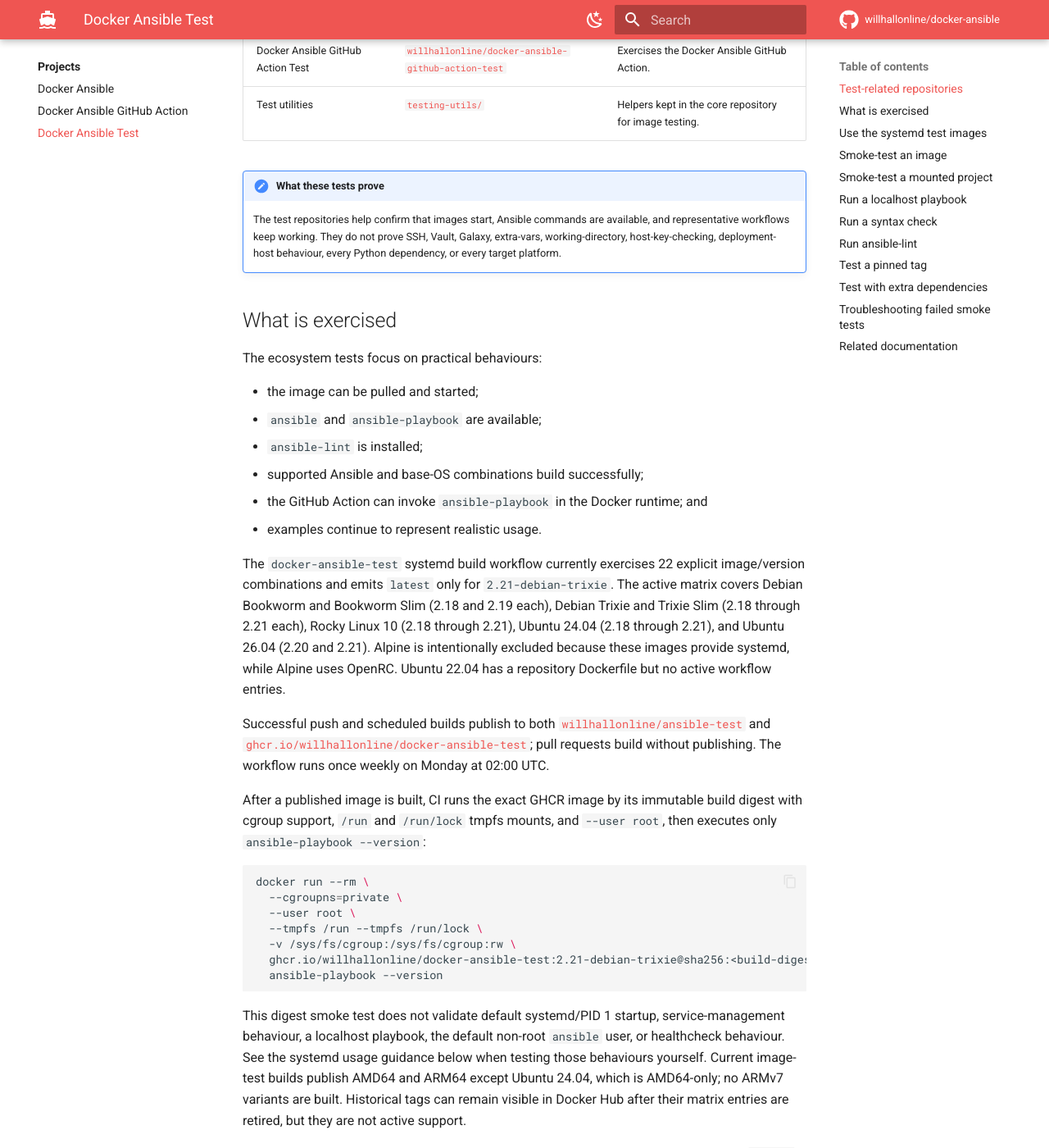
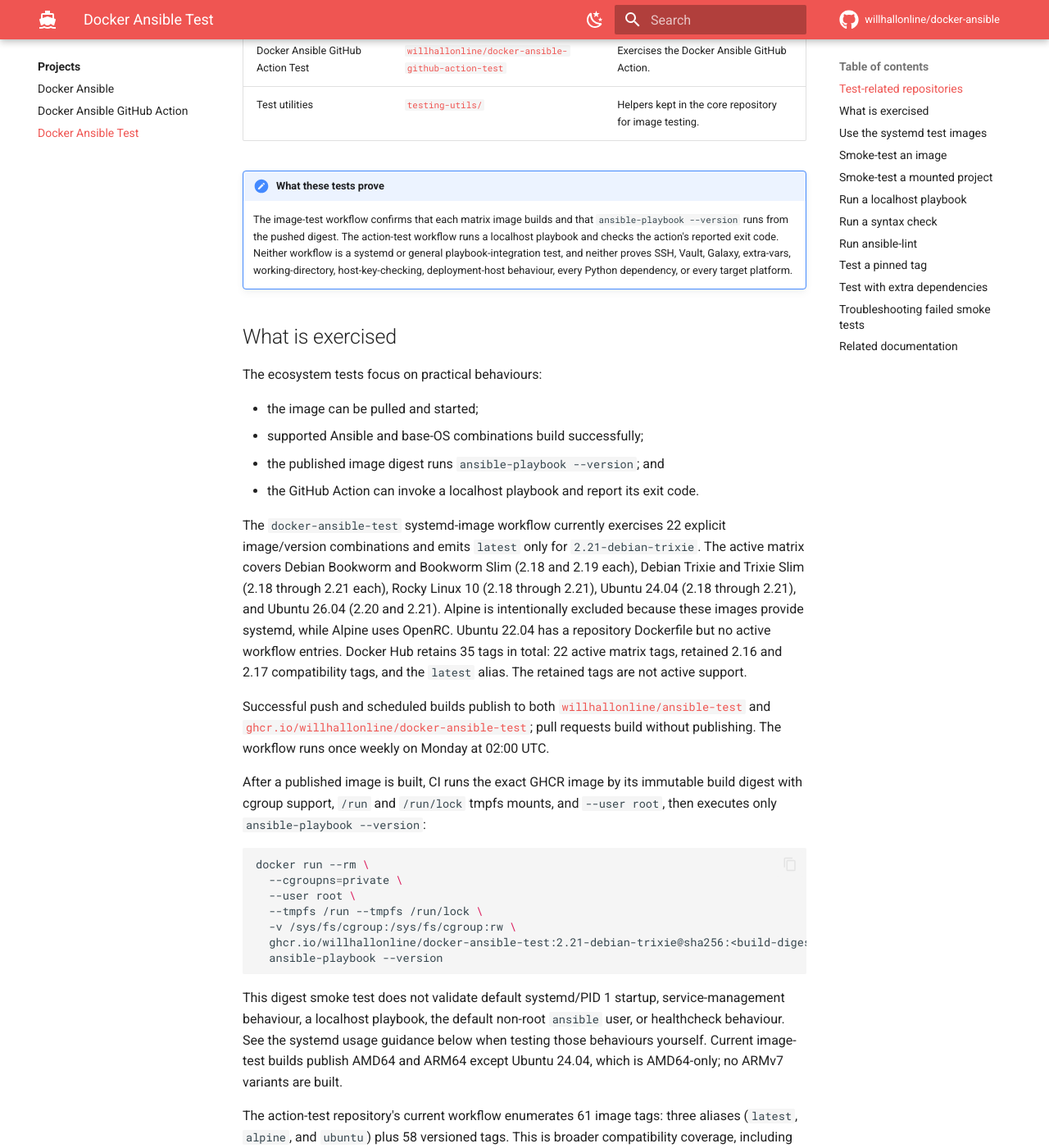
Before and after one commit to docker-ansible/docker-ansible.github.io, an MkDocs documentation site: the page built from docs/projects/testing.md, in a window 1280 px wide and 1400 px high, scrolled down 918 px. Shown: the whole window at 82% size. Built offline with MkDocs 1.6.1 and Material for MkDocs 9.7.7, drawn with Linux system fonts in a browser that asks for light colours; comment, search, counter and statistics services are not loaded; some of the changed text lies outside the part shown.

Commit message:
docs: refresh ecosystem testing guidance
Co-authored-by: Copilot App <223556219+Copilot@users.noreply.github.com>

```diff
--- a/docs/projects/testing.md
+++ b/docs/projects/testing.md
@@ -25,30 +25,33 @@ is `v1.1.0`. The current default-branch snapshot, verified on 2026-09-24, is:
 | Test utilities | [`testing-utils/`](https://github.com/willhallonline/docker-ansible/tree/main/testing-utils) | Helpers kept in the core repository for image testing. |
 
 !!! note "What these tests prove"
-    The test repositories help confirm that images start, Ansible commands are
-    available, and representative workflows keep working. They do not prove
-    SSH, Vault, Galaxy, extra-vars, working-directory, host-key-checking,
-    deployment-host behaviour, every Python dependency, or every target platform.
+    The image-test workflow confirms that each matrix image builds and that
+    `ansible-playbook --version` runs from the pushed digest. The action-test
+    workflow runs a localhost playbook and checks the action's reported exit
+    code. Neither workflow is a systemd or general playbook-integration test,
+    and neither proves SSH, Vault, Galaxy, extra-vars, working-directory,
+    host-key-checking, deployment-host behaviour, every Python dependency, or
+    every target platform.
 
 ## What is exercised
 
 The ecosystem tests focus on practical behaviours:
 
 - the image can be pulled and started;
-- `ansible` and `ansible-playbook` are available;
-- `ansible-lint` is installed;
 - supported Ansible and base-OS combinations build successfully;
-- the GitHub Action can invoke `ansible-playbook` in the Docker runtime; and
-- examples continue to represent realistic usage.
+- the published image digest runs `ansible-playbook --version`; and
+- the GitHub Action can invoke a localhost playbook and report its exit code.
 
-The `docker-ansible-test` systemd build workflow currently exercises 22 explicit
+The `docker-ansible-test` systemd-image workflow currently exercises 22 explicit
 image/version combinations and emits `latest` only for
 `2.21-debian-trixie`. The active matrix covers Debian Bookworm and Bookworm
 Slim (2.18 and 2.19 each), Debian Trixie and Trixie Slim (2.18 through 2.21
 each), Rocky Linux 10 (2.18 through 2.21), Ubuntu 24.04 (2.18 through 2.21),
 and Ubuntu 26.04 (2.20 and 2.21). Alpine is intentionally excluded because
 these images provide systemd, while Alpine uses OpenRC. Ubuntu 22.04 has a
-repository Dockerfile but no active workflow entries.
+repository Dockerfile but no active workflow entries. Docker Hub retains 35
+tags in total: 22 active matrix tags, retained 2.16 and 2.17 compatibility
+tags, and the `latest` alias. The retained tags are not active support.
 
 Successful push and scheduled builds publish to both
 [`willhallonline/ansible-test`](https://hub.docker.com/r/willhallonline/ansible-test)
@@ -76,8 +79,7 @@ service-management behaviour, a localhost playbook, the default non-root
 `ansible` user, or healthcheck behaviour. See the systemd usage guidance below
 when testing those behaviours yourself. Current image-test builds publish
 AMD64 and ARM64 except Ubuntu 24.04, which is AMD64-only; no ARMv7 variants
-are built. Historical tags can remain visible in Docker Hub after their
-matrix entries are retired, but they are not active support.
+are built.
 
 The action-test repository's current workflow enumerates 61 image tags: three
 aliases (`latest`, `alpine`, and `ubuntu`) plus 58 versioned tags. This is
@@ -88,6 +90,9 @@ smoke test, and asserts the `exit-code` output is zero. The playbook validates
 Ansible/system facts, the non-root `ansible` UID/GID 1000, and a ping. It does
 not exercise SSH, Vault, Galaxy, extra-vars, working-directory,
 host-key-checking, linting, failure paths, or architecture variants. The
+61 image-tag entries are all available for AMD64; 54 also have ARM64 manifests.
+The seven AMD64-only entries are the `ubuntu` alias and the
+`2.16`-through-`2.21` Ubuntu 24.04 tags. No ARMv7 variants are published.
 `v1.1.0` test-repository tag predates the current fact-key fix; the current main
 commit
 `cd0eae4810fec5692d33df6e7c9c9bff35f972ec` passed the full matrix in [workflow
```
Also changed, not shown: docs/projects/github-action.md (+5 -4 lines).
